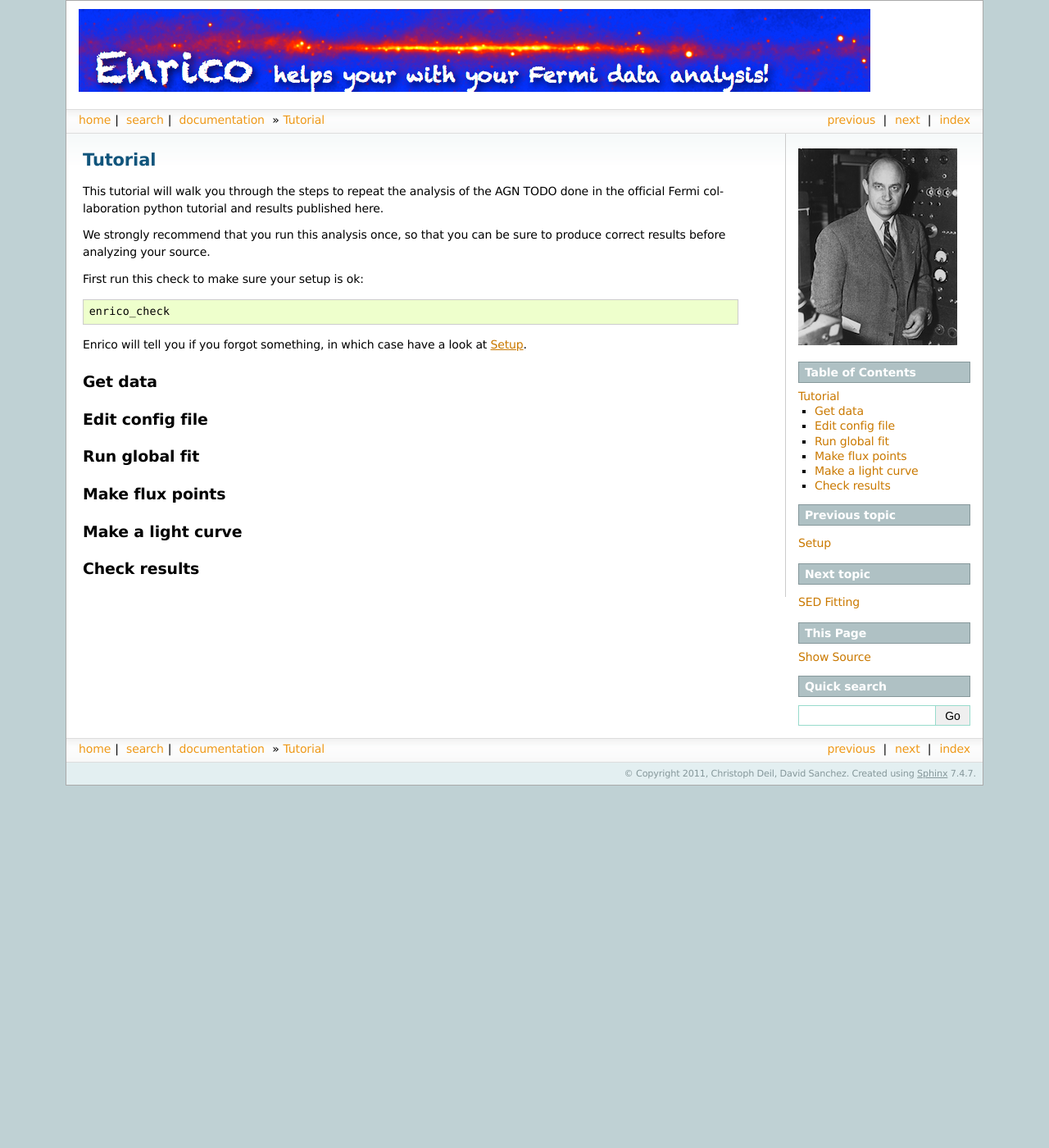
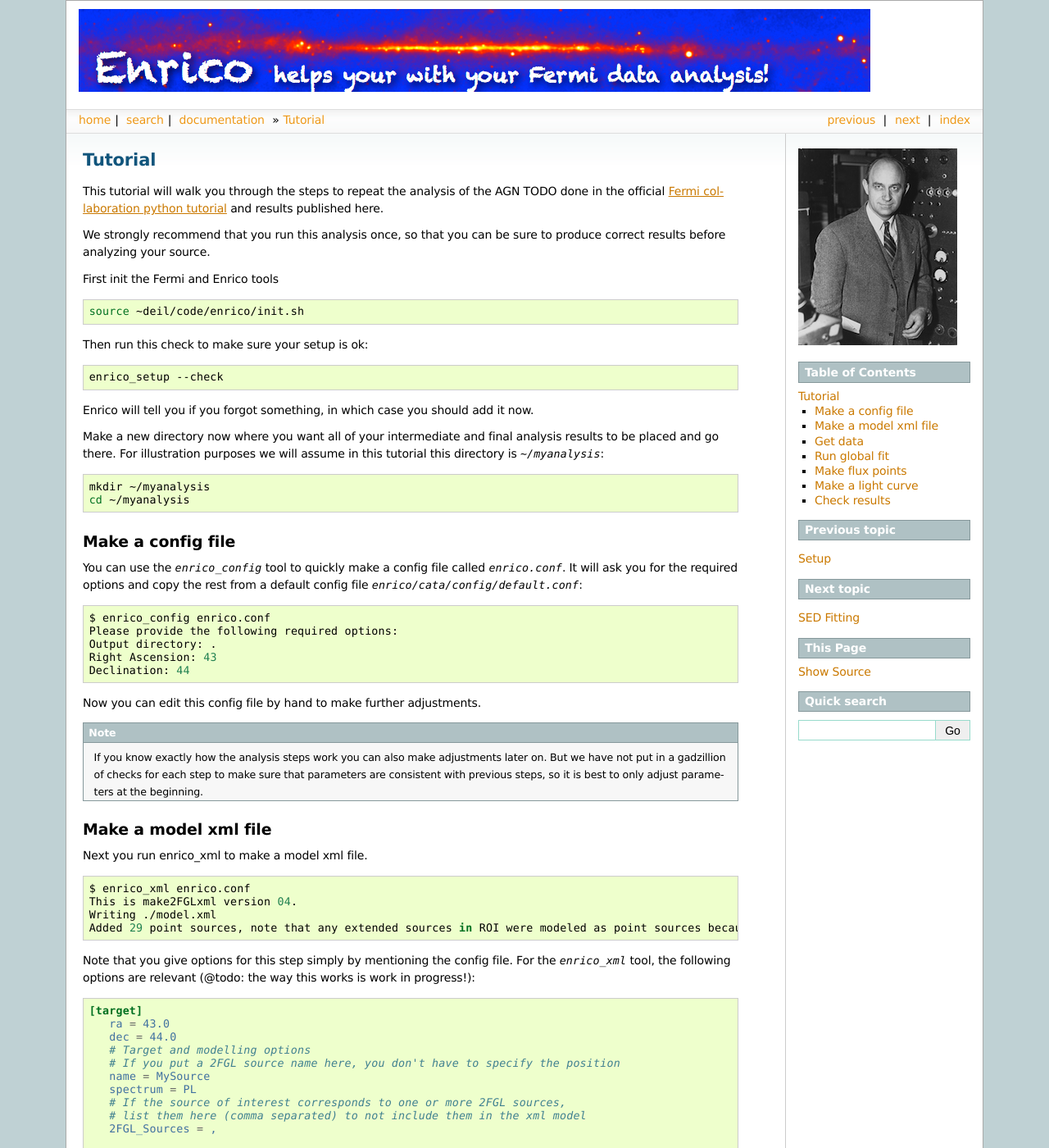
Before and after one commit to gammapy/enrico, a Sphinx documentation site: the page built from doc/source/tutorial.rst, in a window 1280 px wide and 1400 px high. Shown: the whole window at 82% size. Built offline with Sphinx 7.4.7, drawn with Linux system fonts in a browser that asks for light colours; some of the changed text lies outside the part shown.

Commit message:
Wrote first version of first steps of the tutorial

```diff
--- a/doc/source/tutorial.rst
+++ b/doc/source/tutorial.rst
@@ -4,26 +4,110 @@ Tutorial
 ========
 
 This tutorial will walk you through the steps to repeat the analysis
-of the AGN TODO done in the official Fermi collaboration python tutorial
+of the AGN TODO done in the official `Fermi collaboration python tutorial
+<http://fermi.gsfc.nasa.gov/ssc/data/analysis/scitools/python_tutorial.html>`__
 and results published here.
 
 We strongly recommend that you run this analysis once, so that you
 can be sure to produce correct results before analyzing your source.
 
-First run this check to make sure your setup is ok:
+First init the Fermi and Enrico tools
 
 .. code-block:: bash
 
-   enrico_check
+   source ~deil/code/enrico/init.sh
 
-Enrico will tell you if you forgot something, in which case have a
-look at :ref:`setup`.
+Then run this check to make sure your setup is ok:
+
+.. code-block:: bash
+
+   enrico_setup --check
+
+Enrico will tell you if you forgot something,
+in which case you should add it now.
+
+Make a new directory now where you want all of your intermediate
+and final analysis results to be placed and go there.
+For illustration purposes we will assume in this tutorial this
+directory is `~/myanalysis`:
+
+.. code-block:: bash
+
+   mkdir ~/myanalysis
+   cd ~/myanalysis
+
+Make a config file
+------------------
+
+You can use the `enrico_config` tool to quickly make a config file
+called `enrico.conf`. It will ask you for the required options
+and copy the rest from a default config file `enrico/cata/config/default.conf`:
+
+.. code-block:: bash
+
+   $ enrico_config enrico.conf
+   Please provide the following required options:
+   Output directory: .
+   Right Ascension: 43
+   Declination: 44
+
+Now you can edit this config file by hand to make further adjustments.
+
+.. note::
+   If you know exactly how the analysis steps work you can also make
+   adjustments later on. But we have not put in a gadzillion of
+   checks for each step to make sure that parameters are consistent
+   with previous steps, so it is best to only adjust parameters
+   at the beginning.
+
+Make a model xml file
+---------------------
+
+Next you run enrico_xml to make a model xml file.
+
+.. code-block:: bash
+
+   $ enrico_xml enrico.conf
+   This is make2FGLxml version 04.
+   Writing ./model.xml
+   Added 29 point sources, note that any extended sources in ROI were modeled as point sources becaue psForce option was set to True
+
+Note that you give options for this step simply by mentioning
+the config file. For the `enrico_xml` tool, the following options
+are relevant (@todo: the way this works is work in progress!):
+
+.. code-block:: ini
+
+   [target]
+      ra = 43.0
+      dec = 44.0
+      # Target and modelling options
+      # If you put a 2FGL source name here, you don't have to specify the position
+      name = MySource
+      spectrum = PL
+      # If the source of interest corresponds to one or more 2FGL sources,
+      # list them here (comma separated) to not include them in the xml model
+      2FGL_Sources = ,
+
+   [model]
+      # The following options determine the xml model
+      diffuse_gal = gal_2yearp7v6_v0
+      diffuse_iso = iso_p7v6source
+
+      # user points sources for diffuse catalog sources
+      point_only = True
+      # freeze spectral parameters for weak and far away sources:
+      min_significance = 4.0
+      max_radius = -1.0
 
 Get data
 --------
 
-Edit config file
-----------------
+There are two possibilities:
+
+* Download data by hand for this target.
+* If weekly files are set up, just extract data from there automatically
+  as a first step in `enrico_like`.
 
 Run global fit
 --------------
```
